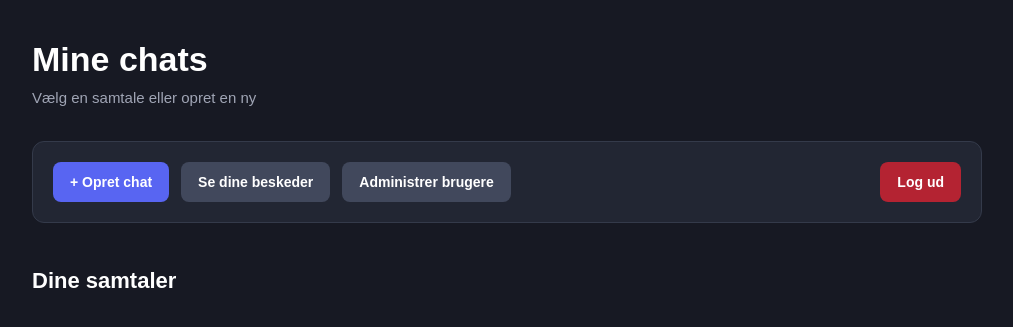
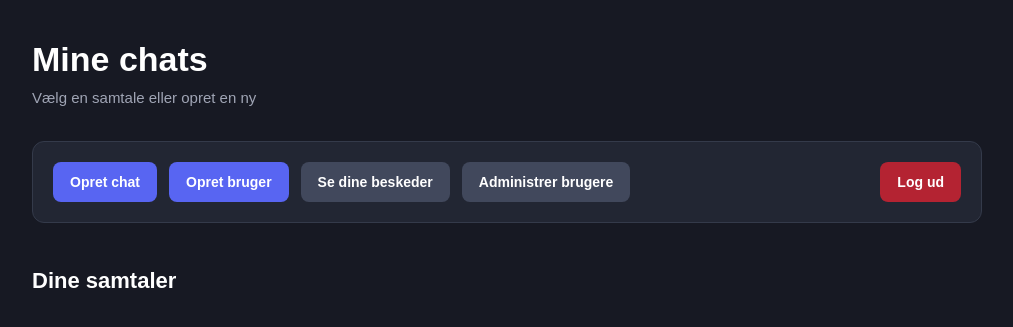
Before and after one commit to JohansenGit/DIPChatProjekt, a Node server app: template views/chats.pug in a window 1280 px wide. Shown: the top 327 px of the page, without its empty margins (133-1146 px from the left). Run offline with Node 20, Linux system fonts and the light colour scheme; the template is opened without the code that fills it, so the values that code supplies are empty.

Commit message:
Create user

```diff
--- a/views/chats.pug
+++ b/views/chats.pug
@@ -11,7 +11,9 @@ html
                 p.chatSubtitle Vælg en samtale eller opret en ny
 
             nav
-                button.createBtn(type="button" onclick="window.location.href='/chats/createChat'") + Opret chat
+                button.createBtn(type="button" onclick="window.location.href='/chats/createChat'") Opret chat
+
+                button.createBtn(type="button" onclick="window.location.href='/users/createUser'") Opret bruger
 
                 button(type="button" onclick="window.location.href='/chats/messages'") Se dine beskeder
 
```
